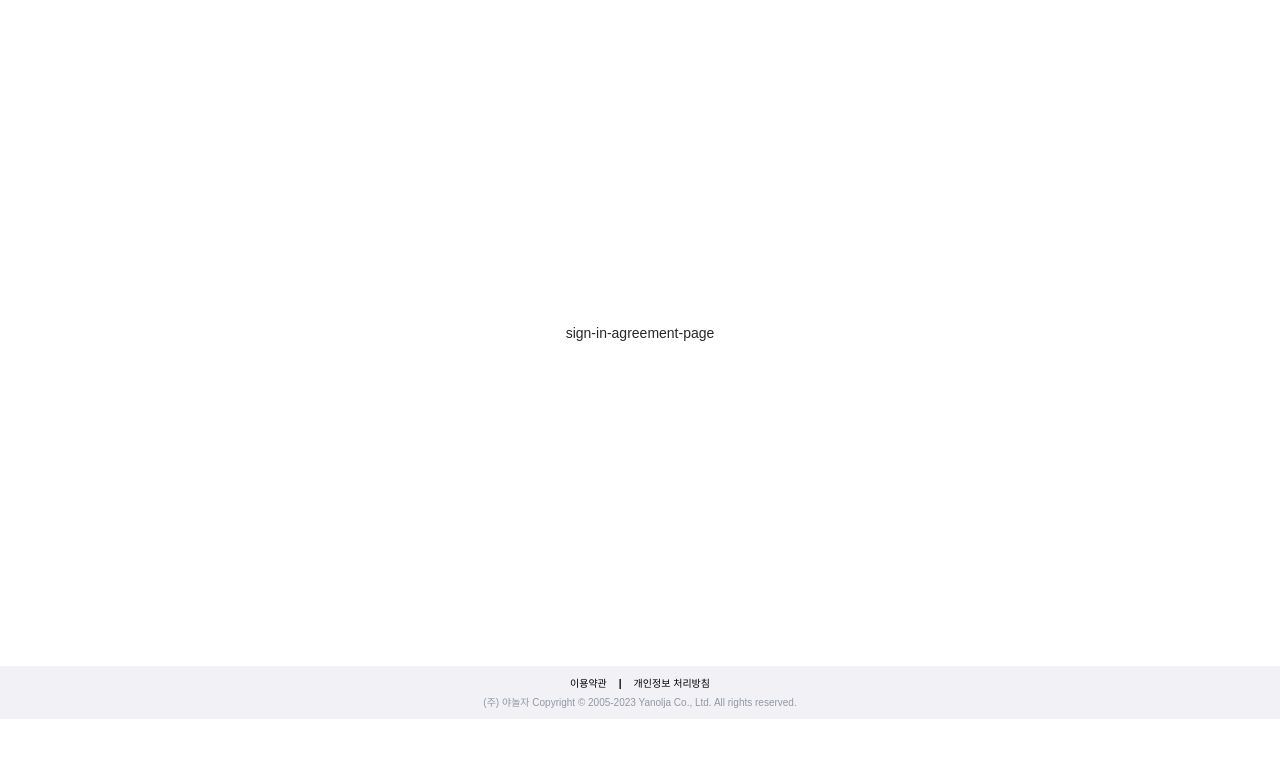
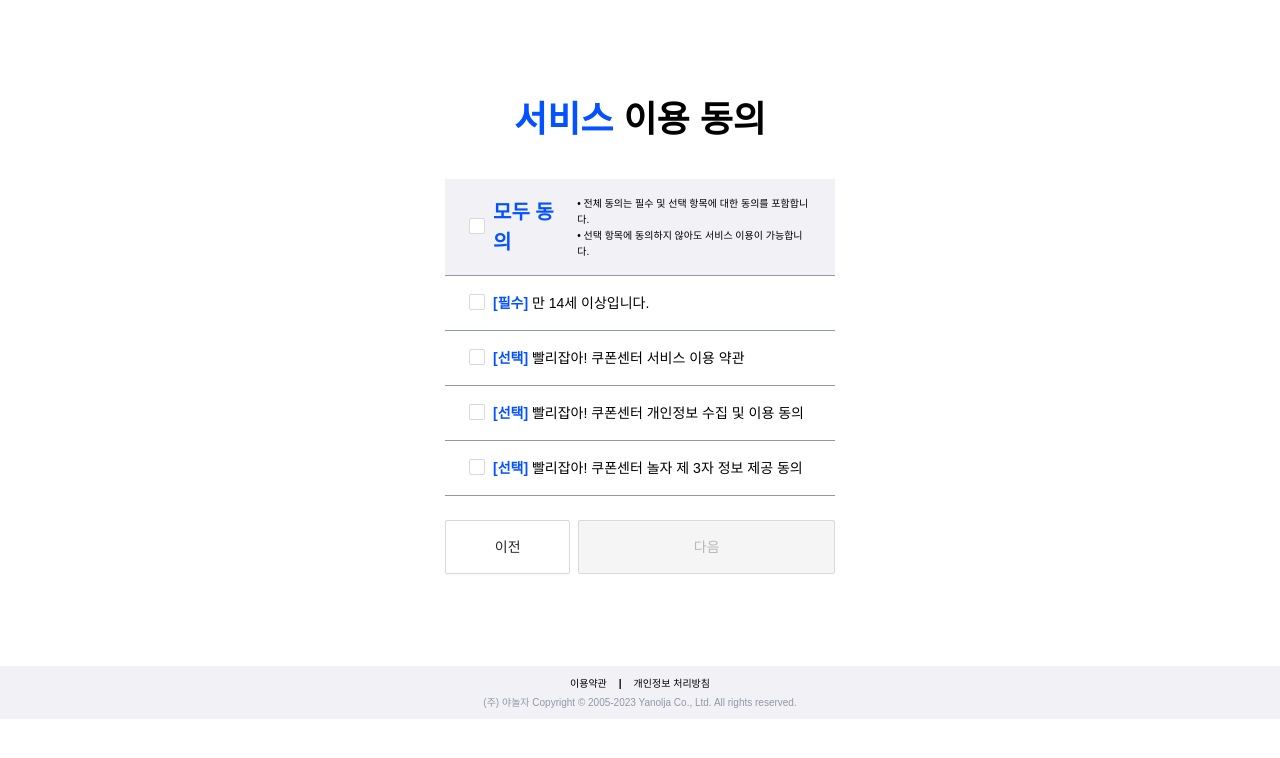
Before and after one commit to gahyuun/Upjuyanolja_FE, a React (Create React App) app: page /signin/agreement in a window 1280 px wide. Shown: the top 758 px of the page. Built offline with nearby package versions, Linux system fonts and the light colour scheme; a web font is replaced by a local one.

Commit message:
Feat: 서비스 이용 동의 페이지 구현 (#64)

```diff
--- a/src/components/sign-up/index.tsx
+++ b/src/components/sign-up/index.tsx
@@ -15,6 +15,7 @@ export const Main = () => {
           color={'primary'}
           fontWeight={'700'}
           textAlign="center"
+          cursor="default"
         >
           빨리잡아!
         </TextBox>
@@ -23,6 +24,7 @@ export const Main = () => {
           color="black900"
           textAlign="center"
           fontWeight={'700'}
+          cursor="default"
         >
           {' '}
           쿠폰센터
--- a/src/pages/sign-in-agreement/index.tsx
+++ b/src/pages/sign-in-agreement/index.tsx
@@ -1,15 +1,180 @@
 import { Footer } from '@components/layout/footer';
-import { Layout } from 'antd';
-import React from 'react';
+import { Layout, Button, Checkbox } from 'antd';
+import React, { useState } from 'react';
 import styled from 'styled-components';
+import { TextBox } from '@components/text-box';
+import { useCustomNavigate } from '@hooks/sign-up/useSignUp';
+import { CheckboxChangeEvent } from 'antd/lib/checkbox';
+import { colors } from '@/constants/colors';
+
 export const SignInAgreement = () => {
+  const { handleChangeUrl } = useCustomNavigate();
+  const [isChecked, setIsChecked] = useState<number[]>([]);
+  const [isDisabled, setIsDisabled] = useState(true);
+  const data = [
+    { id: 0, condition: '[필수]', title: '만 14세 이상입니다.' },
+    {
+      id: 1,
+      condition: '[선택]',
+      title: '빨리잡아! 쿠폰센터 서비스 이용 약관',
+    },
+    {
+      id: 2,
+      condition: '[선택]',
+      title: '빨리잡아! 쿠폰센터 개인정보 수집 및 이용 동의',
+    },
+    {
+      id: 3,
+      condition: '[선택]',
+      title: '빨리잡아! 쿠폰센터 놀자 제 3자 정보 제공 동의',
+    },
+  ];
+
+  const handleSingleCheck = (checked: boolean, id: number) => {
+    if (checked) {
+      setIsChecked((prev) => [...prev, id]);
+      if (id === 0) {
+        setIsDisabled(false);
+      }
+    } else {
+      setIsChecked(isChecked.filter((el) => el !== id));
+      if (id === 0) {
+        setIsDisabled(true);
+      }
+    }
+  };
+
+  const handleAllCheck = (e: CheckboxChangeEvent) => {
+    if (e.target.checked) {
+      const idArray: React.SetStateAction<number[]> = [];
+      data.forEach((el) => idArray.push(el.id));
+      setIsChecked(idArray);
+      setIsDisabled(false);
+    } else {
+      setIsChecked([]);
+      setIsDisabled(true);
+    }
+  };
   return (
     <StyledLayout>
-      <StyledContent>sign-in-agreement-page</StyledContent>
+      <StyledContent>
+        <Container>
+          <TextContainer>
+            <TextBox
+              typography="h2"
+              cursor="default"
+              color={'primary'}
+              fontWeight={'700'}
+              textAlign="center"
+            >
+              서비스{' '}
+            </TextBox>
+            <TextBox
+              typography="h2"
+              cursor="default"
+              color={'black900'}
+              fontWeight={'700'}
+              textAlign="center"
+            >
+              이용 동의
+            </TextBox>
+          </TextContainer>
+          <MainContainer>
+            <CheckBoxContainer>
+              <CheckBoxInner>
+                <Checkbox onChange={handleAllCheck} id="all" />
+                <TextInner>
+                  <label htmlFor="all">
+                    <TextBox
+                      typography="h5"
+                      color="primary"
+                      textAlign="center"
+                      fontWeight={'700'}
+                    >
+                      모두 동의
+                    </TextBox>
+                  </label>
+
+                  <MenuContainer>
+                    <SubTextContainer>
+                      <TextBox
+                        typography="body5"
+                        color="black900"
+                        cursor="default"
+                        fontWeight={'400'}
+                      >
+                        • 전체 동의는 필수 및 선택 항목에 대한 동의를
+                        포함합니다.
+                      </TextBox>
+                    </SubTextContainer>
+                    <SubTextContainer>
+                      <TextBox
+                        typography="body5"
+                        color="black900"
+                        cursor="default"
+                        fontWeight={'400'}
+                      >
+                        • 선택 항목에 동의하지 않아도 서비스 이용이 가능합니다.
+                      </TextBox>
+                    </SubTextContainer>
+                  </MenuContainer>
+                </TextInner>
+              </CheckBoxInner>
+              {data.map((data) => (
+                <React.Fragment key={data.id}>
+                  <CheckBoxSelectiveInner>
+                    <Checkbox
+                      onChange={(e) =>
+                        handleSingleCheck(e.target.checked, data.id)
+                      }
+                      checked={isChecked.includes(data.id)}
+                      id={`${data.id}`}
+                    />
+                    <TextInner>
+                      <label htmlFor={`${data.id}`}>
+                        <TextBox
+                          typography="body3"
+                          color="primary"
+                          textAlign="center"
+                          fontWeight={'700'}
+                        >
+                          {data.condition}
+                        </TextBox>
+                        <TextBox
+                          typography="body3"
+                          color="black900"
+                          textAlign="center"
+                          fontWeight={'500'}
+                        >
+                          {' '}
+                          {data.title}
+                        </TextBox>
+                      </label>
+                    </TextInner>
+                  </CheckBoxSelectiveInner>
+                </React.Fragment>
+              ))}
+            </CheckBoxContainer>
+            <ButtonContainer>
+              <StyledPrevButton onClick={() => handleChangeUrl('/signin')}>
+                이전
+              </StyledPrevButton>
+              <StyledNextButton
+                onClick={() => handleChangeUrl('/signup')}
+                type="primary"
+                disabled={isDisabled}
+              >
+                다음
+              </StyledNextButton>
+            </ButtonContainer>
+          </MainContainer>
+        </Container>
+      </StyledContent>
       <Footer />
     </StyledLayout>
   );
 };
+
 const StyledLayout = styled(Layout)`
   max-width: 100vw;
   background-color: white;
@@ -23,3 +188,65 @@ const StyledContent = styled(Layout.Content)`
   margin: 0 auto;
   height: 666px;
 `;
+
+const Container = styled.div`
+  display: flex;
+  flex-direction: column;
+  gap: 32px;
+  width: 390px;
+`;
+
+const MenuContainer = styled.div`
+  display: flex;
+  flex-direction: column;
+  line-height: 15px;
+
+  margin-left: 8px;
+`;
+
+const TextContainer = styled.span`
+  text-align: center;
+`;
+
+const MainContainer = styled.div`
+  display: flex;
+  flex-direction: column;
+  gap: 24px;
+`;
+
+const CheckBoxContainer = styled.div``;
+
+const TextInner = styled.div`
+  display: flex;
+  justify-content: center;
+  align-items: center;
+`;
+
+const SubTextContainer = styled.div``;
+
+const CheckBoxInner = styled.div`
+  display: flex;
+  gap: 8px;
+  align-items: center;
+  padding: 16px 24px 16px 24px;
+  background-color: ${colors.midGray};
+  border-bottom: 0.8px solid ${colors.black600};
+`;
+
+const CheckBoxSelectiveInner = styled(CheckBoxInner)`
+  background-color: white;
+`;
+
+const ButtonContainer = styled.div`
+  display: flex;
+  gap: 8px;
+`;
+
+const StyledPrevButton = styled(Button)`
+  width: 126px;
+  height: 54px;
+`;
+
+const StyledNextButton = styled(StyledPrevButton)`
+  width: 258px;
+`;
--- a/src/pages/sign-up-success/index.tsx
+++ b/src/pages/sign-up-success/index.tsx
@@ -16,6 +16,7 @@ export const SignUpSuccess = () => {
           color={'black900'}
           textAlign="center"
           fontWeight={'500'}
+          cursor="default"
         >
           회원가입이 완료되었습니다!
         </TextBox>
```
